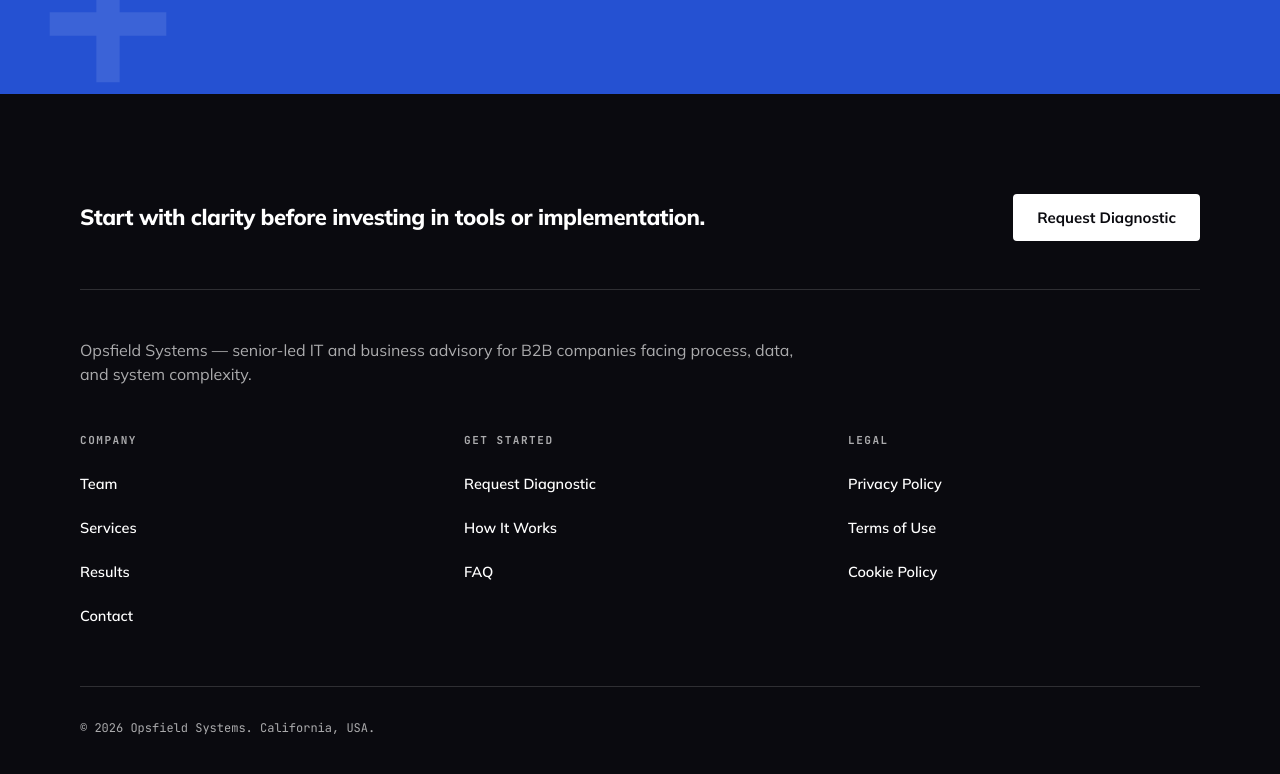
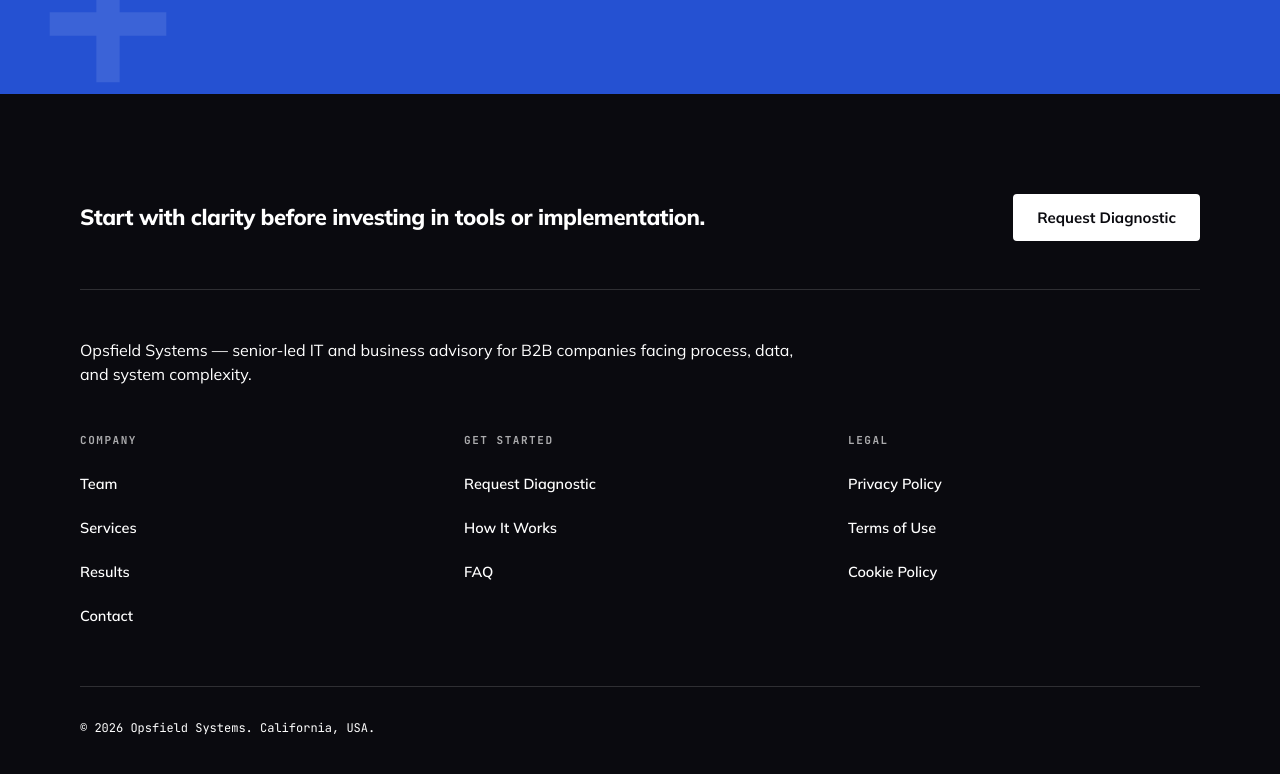
Before and after one commit to luchilica/opsfield-systems, a Next.js app: page / in a window 1280 px wide. Shown: the part 9993-10767 px from the top of the page. Built offline with nearby package versions, Linux system fonts and the light colour scheme; no server answers.

Commit message:
Update Footer.module.css

```diff
--- a/components/layout/Footer.module.css
+++ b/components/layout/Footer.module.css
@@ -55,7 +55,7 @@
 .positioning {
   margin-top: var(--space-5);
   max-width: var(--text-max);
-  color: var(--footer-muted);
+  color: white;
 }
 
 /* ----- Link groups ----- */
@@ -117,7 +117,7 @@
 }
 
 .copyright {
-  color: var(--footer-muted);
+  color: white;
   font-family: var(--font-mono-fallback);
   font-size: 12px;
 }
```
